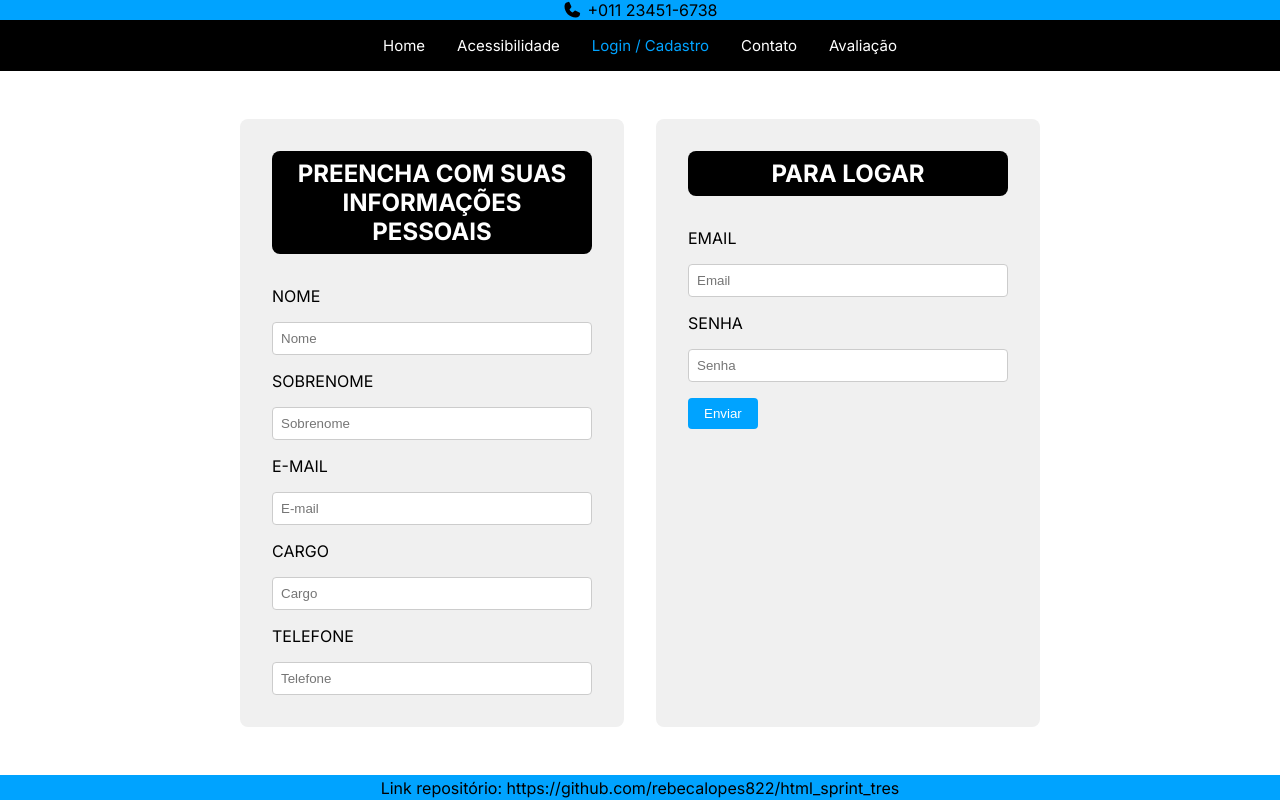
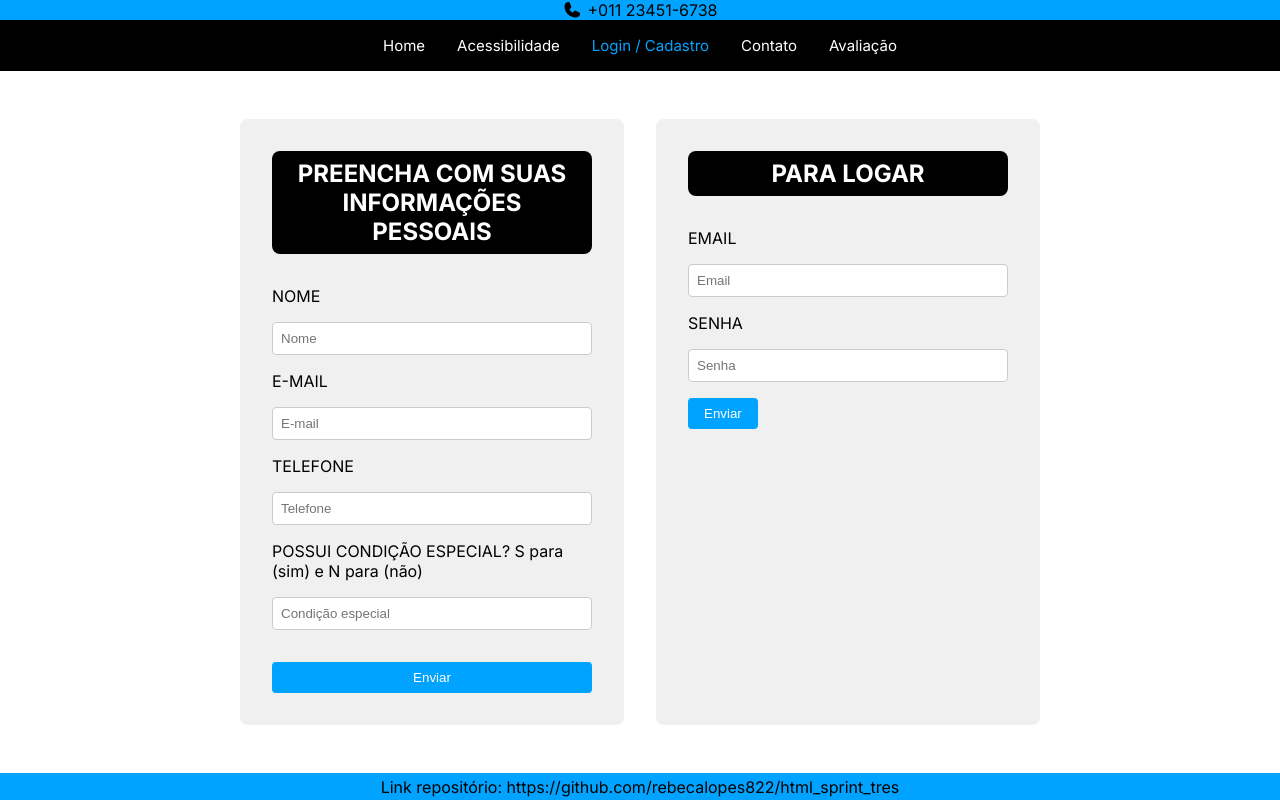
Before and after one commit to rebecalopes822/html_sprint_tres, a Next.js app: page /login in a window 1280 px wide. Built offline with nearby package versions, Linux system fonts and the light colour scheme.

Commit message:
Deixando somente as informações necessarias na aba login/cadastro

```diff
--- a/app/login/page.tsx
+++ b/app/login/page.tsx
@@ -15,11 +15,10 @@ const Login = () => {
   const [isButtonVisible, setIsButtonVisible] = useState(true);
   const [formData, setFormData] = useState({
     nome: "",
-    sobrenome: "",
     email: "",
     senha: "",
     telefone: "",
-    cargo: "",
+    possuiCondicaoEspecial: "",
     loginEmail: "",
     loginSenha: "",
   });
@@ -32,11 +31,10 @@ const Login = () => {
   const handleButtonClick = () => {
     setFormData({
       nome: "",
-      sobrenome: "",
       email: "",
       senha: "",
       telefone: "",
-      cargo: "",
+      possuiCondicaoEspecial: "",
       loginEmail: "",
       loginSenha: "",
     });
@@ -60,17 +58,6 @@ const Login = () => {
             />
           </InputGroup>
           <InputGroup>
-            <Label htmlFor="sobrenome">SOBRENOME</Label>
-            <Input
-              id="sobrenome"
-              name="sobrenome"
-              type="text"
-              placeholder="Sobrenome"
-              value={formData.sobrenome}
-              onChange={handleInputChange}
-            />
-          </InputGroup>
-          <InputGroup>
             <Label htmlFor="email">E-MAIL</Label>
             <Input
               id="email"
@@ -78,17 +65,6 @@ const Login = () => {
               type="email"
               placeholder="E-mail"
               value={formData.email}
-              onChange={handleInputChange}
-            />
-          </InputGroup>
-          <InputGroup>
-            <Label htmlFor="cargo">CARGO</Label>
-            <Input
-              id="cargo"
-              name="cargo"
-              type="text"
-              placeholder="Cargo"
-              value={formData.cargo}
               onChange={handleInputChange}
             />
           </InputGroup>
@@ -102,6 +78,22 @@ const Login = () => {
               value={formData.telefone}
               onChange={handleInputChange}
             />
+          </InputGroup>
+          <InputGroup>
+            <Label htmlFor="possuiCondicaoEspecial">POSSUI CONDIÇÃO ESPECIAL? S para (sim) e N para (não)</Label>
+            <Input
+              id="possuiCondicaoEspecial"
+              name="possuiCondicaoEspecial"
+              type="text"
+              placeholder="Condição especial"
+              value={formData.possuiCondicaoEspecial}
+              onChange={handleInputChange}
+            />
+          </InputGroup>
+          <InputGroup>
+            {isButtonVisible && (
+              <Button onClick={handleButtonClick}>Enviar</Button>
+            )}
           </InputGroup>
         </Form>
 
```
